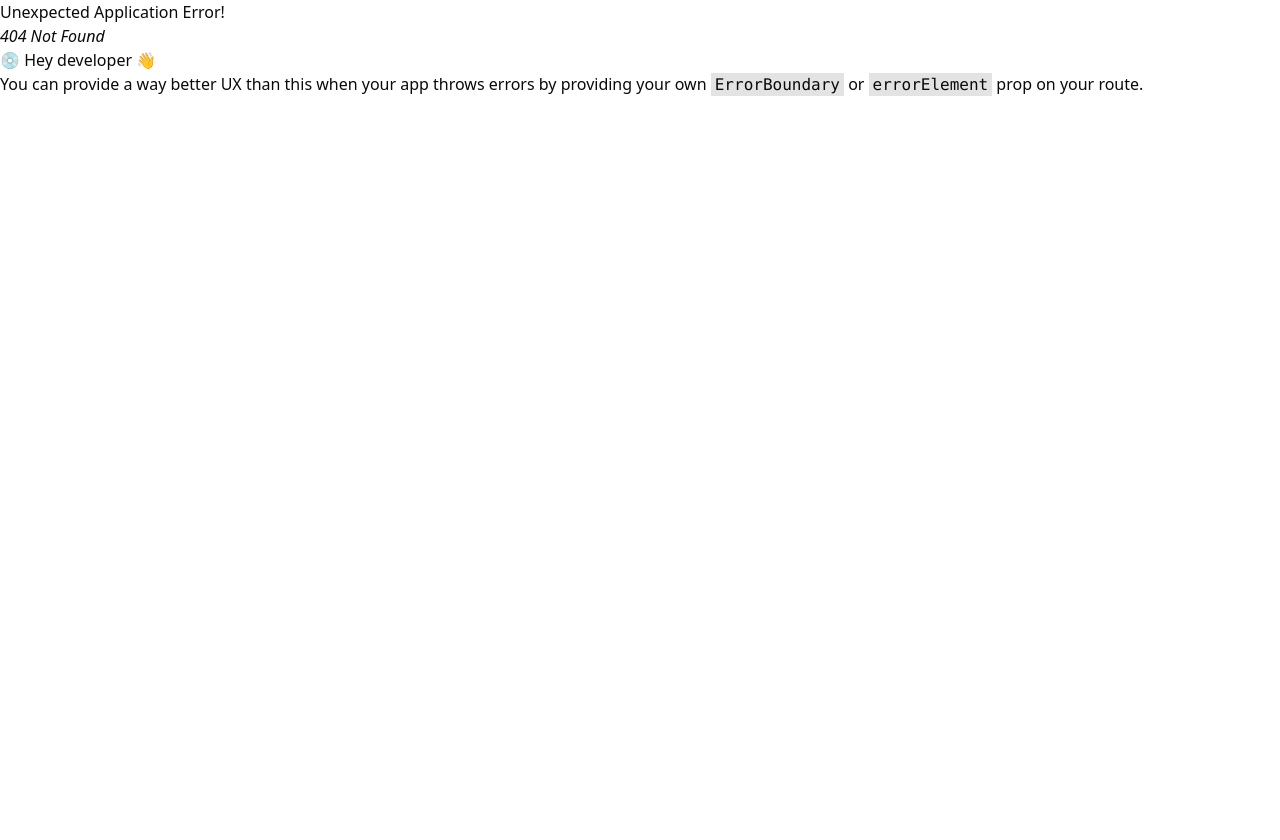
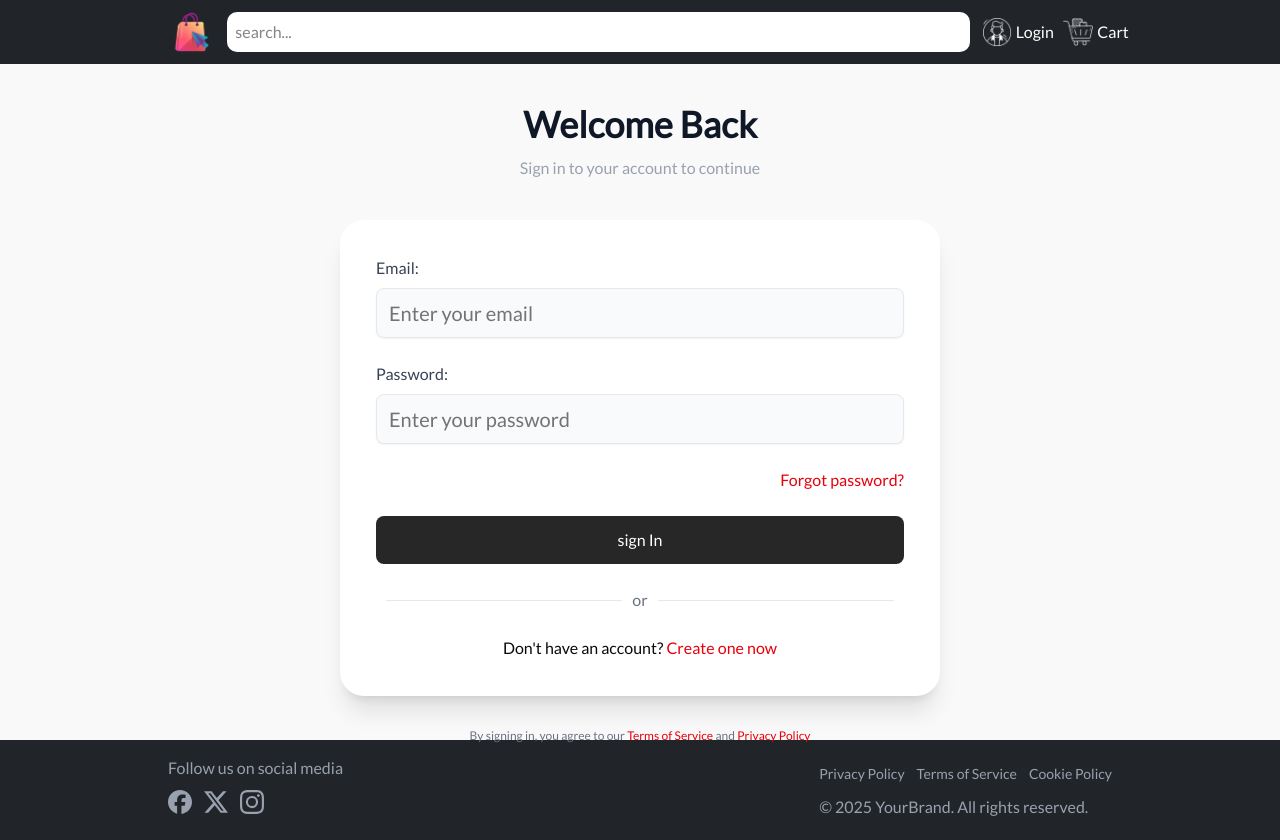
Before and after one commit to mohamedelmougy/bazaar-ecommerce, a React (Vite) app in the folder frontend/: page /login in a window 1280 px wide. Before the commit this address had no page. Before the commit the page ends 800 px from the top, so only its background shows below. Built offline with nearby package versions, Linux system fonts and the light colour scheme.

Commit message:
feat(ui): Complete login and register page UI
- Extract input field into a reusable component
- Update navbar links to point to correct destination pages
- Add login and register pages to the routing system

```diff
--- a/frontend/src/App.tsx
+++ b/frontend/src/App.tsx
@@ -1,12 +1,16 @@
 import { createBrowserRouter, createRoutesFromElements, Route, RouterProvider } from 'react-router'
 import HomePage from './pages/Home/HomePage'
 import RootLayout from './layouts/RootLayout'
+import LoginPage from './pages/Auth/LoginPage'
+import RegisterPage from './pages/Auth/RegisterPage'
 
 function App() {
   const router = createBrowserRouter(
     createRoutesFromElements(
       <Route path="/" element={<RootLayout />}>
         <Route index element={<HomePage />} />
+        <Route path="login" element={<LoginPage />} />
+        <Route path="register" element={<RegisterPage />} />
       </Route>,
     ),
   )
--- /dev/null
+++ b/frontend/src/components/Shared/Divider.tsx
@@ -0,0 +1,11 @@
+import { ChildrenProps } from '@/types/global'
+
+const Divider = ({ children }: ChildrenProps) => {
+  return (
+    <div className="flex items-center text-gray-500 before:content-[''] before:flex-1 before:p-[0.5px] before:bg-gray-200 before:m-[10px] after:content-[''] after:flex-1 after:p-[0.5px] after:bg-gray-200 after:m-[10px]">
+      {children}
+    </div>
+  )
+}
+
+export default Divider
--- /dev/null
+++ b/frontend/src/components/Shared/InputField.tsx
@@ -0,0 +1,28 @@
+import { Input } from '../ui/input'
+
+interface InputFieldProps {
+  label: string
+  type: React.HTMLInputTypeAttribute
+  id: string
+  name: string
+  placeholder: string
+}
+
+const InputField = ({ label, type, id, name, placeholder }: InputFieldProps) => {
+  return (
+    <fieldset>
+      <label className="text-gray-700" htmlFor={id}>
+        {label}
+      </label>
+      <Input
+        className="p-3 h-[50px] border-gray-200 placeholder-gray-500 text-gray-900 bg-gray-50 hover:bg-white focus:bg-white transition-all duration-200 mt-2 text-sm md:text-xl"
+        type={type}
+        id={id}
+        name={name}
+        placeholder={placeholder}
+      />
+    </fieldset>
+  )
+}
+
+export default InputField
--- a/frontend/src/components/Shared/Navbar/index.tsx
+++ b/frontend/src/components/Shared/Navbar/index.tsx
@@ -19,13 +19,13 @@ const Navbar = () => {
         </div>
 
         <div className="hidden md:flex max-lg:min-w-[30%] space-x-7">
-          <div className="flex cursor-pointer">
+          <Link to="login" className="flex cursor-pointer items-center">
             <img src={user} width={30} height={30} alt="user icon" />
-            <button className="text-white ml-1">Login</button>
-          </div>
+            <div className="text-white ml-1 cursor-pointer">Login</div>
+          </Link>
           <div className="flex cursor-pointer">
             <img src={cart} width={30} height={30} alt="cart icon" />
-            <button className="text-white ml-1">Cart</button>
+            <button className="text-white ml-1 cursor-pointer">Cart</button>
           </div>
         </div>
 
--- /dev/null
+++ b/frontend/src/components/ui/input.tsx
@@ -0,0 +1,21 @@
+import * as React from 'react'
+
+import { cn } from '@/lib/utils'
+
+function Input({ className, type, ...props }: React.ComponentProps<'input'>) {
+  return (
+    <input
+      type={type}
+      data-slot="input"
+      className={cn(
+        'file:text-foreground placeholder:text-muted-foreground selection:bg-primary selection:text-primary-foreground dark:bg-input/30 border-input flex h-9 w-full min-w-0 rounded-md border bg-transparent px-3 py-1 text-base shadow-xs transition-[color,box-shadow] outline-none file:inline-flex file:h-7 file:border-0 file:bg-transparent file:text-sm file:font-medium disabled:pointer-events-none disabled:cursor-not-allowed disabled:opacity-50 md:text-sm',
+        'focus-visible:border-ring focus-visible:ring-ring/50 focus-visible:ring-[2px]',
+        'aria-invalid:ring-destructive/20 dark:aria-invalid:ring-destructive/40 aria-invalid:border-destructive',
+        className,
+      )}
+      {...props}
+    />
+  )
+}
+
+export { Input }
--- /dev/null
+++ b/frontend/src/pages/Auth/LoginPage.tsx
@@ -0,0 +1,54 @@
+import Divider from '@/components/Shared/Divider'
+import InputField from '@/components/Shared/InputField'
+import { Link } from 'react-router-dom'
+
+const LoginPage = () => {
+  return (
+    <div className="h-[calc(100vh-164px)]">
+      <h1 className="text-gray-900 text-center mt-10 text-4xl font-bold">Welcome Back</h1>
+      <p className="text-gray-400 text-center mt-3 text-md">Sign in to your account to continue</p>
+      <div className="max-w-[600px] mx-auto mt-10 bg-white p-9 space-y-6 rounded-3xl shadow-xl">
+        <form className="bg-white space-y-6">
+          <InputField id="email" label="Email:" name="email" placeholder="Enter your email" type="email" />
+          <InputField
+            id="password"
+            label="Password:"
+            name="password"
+            placeholder="Enter your password"
+            type="password"
+          />
+
+          <span className="text-end block">
+            <Link className="text-red-600 hover:text-red-800 transition-colors duration-200 cursor-pointer" to="/">
+              Forgot password?
+            </Link>
+          </span>
+
+          <button className="bg-[#272727] text-white hover:text-[#cecccc] w-full py-3 rounded-md cursor-pointer">
+            sign In
+          </button>
+        </form>
+
+        <Divider>or</Divider>
+        <p className="text-center">
+          Don't have an account?{' '}
+          <Link className="text-red-600 hover:text-red-800 transition-colors duration-200" to="/register">
+            Create one now
+          </Link>
+        </p>
+      </div>
+      <p className="text-center text-xs text-gray-500 mt-8">
+        By signing in, you agree to our{' '}
+        <span className="text-red-600 hover:text-red-800 transition-colors duration-200 cursor-pointer">
+          Terms of Service
+        </span>{' '}
+        and{' '}
+        <span className="text-red-600 hover:text-red-800 transition-colors duration-200 cursor-pointer">
+          Privacy Policy
+        </span>
+      </p>
+    </div>
+  )
+}
+
+export default LoginPage
--- /dev/null
+++ b/frontend/src/pages/Auth/RegisterPage.tsx
@@ -0,0 +1,58 @@
+import { Link } from 'react-router-dom'
+import InputField from '@/components/Shared/InputField'
+import Divider from '@/components/Shared/Divider'
+
+const RegisterPage = () => {
+  return (
+    <div className="mb-10">
+      <h1 className="text-gray-900 text-center mt-10 text-4xl font-bold">Create Account</h1>
+      <p className="text-gray-400 text-center mt-3 text-md">Join us today and get started</p>
+      <div className="max-w-[600px] mx-auto mt-10 bg-white p-9 space-y-6 rounded-3xl shadow-xl">
+        <form className="bg-white space-y-6">
+          <InputField id="username" label="Username:" name="username" placeholder="Choose a username" type="text" />
+          <InputField id="email" label="Email:" name="email" placeholder="Enter your email" type="email" />
+          <InputField id="phone" label="Phone Number:" name="phone" placeholder="Enter your phone number" type="text" />
+
+          <InputField
+            id="password"
+            label="Password:"
+            name="password"
+            placeholder="Enter your password"
+            type="password"
+          />
+          <InputField
+            id="confirmPassword"
+            label="Confirm Password:"
+            name="confirmPassword"
+            placeholder="confirm your password"
+            type="password"
+          />
+
+          <button className="bg-[#272727] text-white hover:text-[#cecccc] w-full py-3 rounded-md cursor-pointer">
+            sign In
+          </button>
+        </form>
+
+        <Divider>or</Divider>
+        <p className="text-center">
+          Already have an account?{' '}
+          <Link className="text-red-600 hover:text-red-800 transition-colors duration-200" to="/login">
+            Sign in here
+          </Link>
+        </p>
+      </div>
+      <p className="text-center text-xs text-gray-500 mt-8">
+        By signing in, you agree to our{' '}
+        <span className="text-red-600 hover:text-red-800 transition-colors duration-200 cursor-pointer">
+          Terms of Service
+        </span>{' '}
+        and{' '}
+        <span className="text-red-600 hover:text-red-800 transition-colors duration-200 cursor-pointer">
+          Privacy Policy
+        </span>
+      </p>
+    </div>
+  )
+}
+
+export default RegisterPage
```
